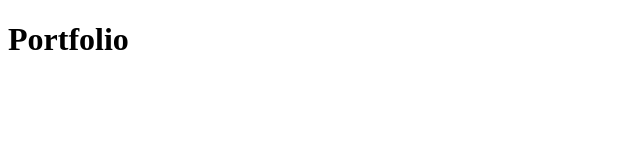
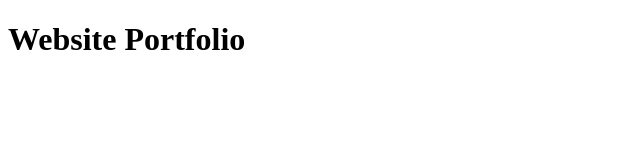
Before and after one commit to PranaviChowdary07/PORTFOLIO, a plain HTML site: page index.html in a window 1280 px wide. Shown: the whole page, without its empty margins (0-640 px from the left). Drawn offline with Linux system fonts and the light colour scheme.

Commit message:
Add html file

```diff
--- a/index.html
+++ b/index.html
@@ -8,7 +8,7 @@
 </head>
 
 <body>
-    <h1>Portfolio</h1>
+    <h1>Website Portfolio</h1>
 </body>
 
 </html>
```
